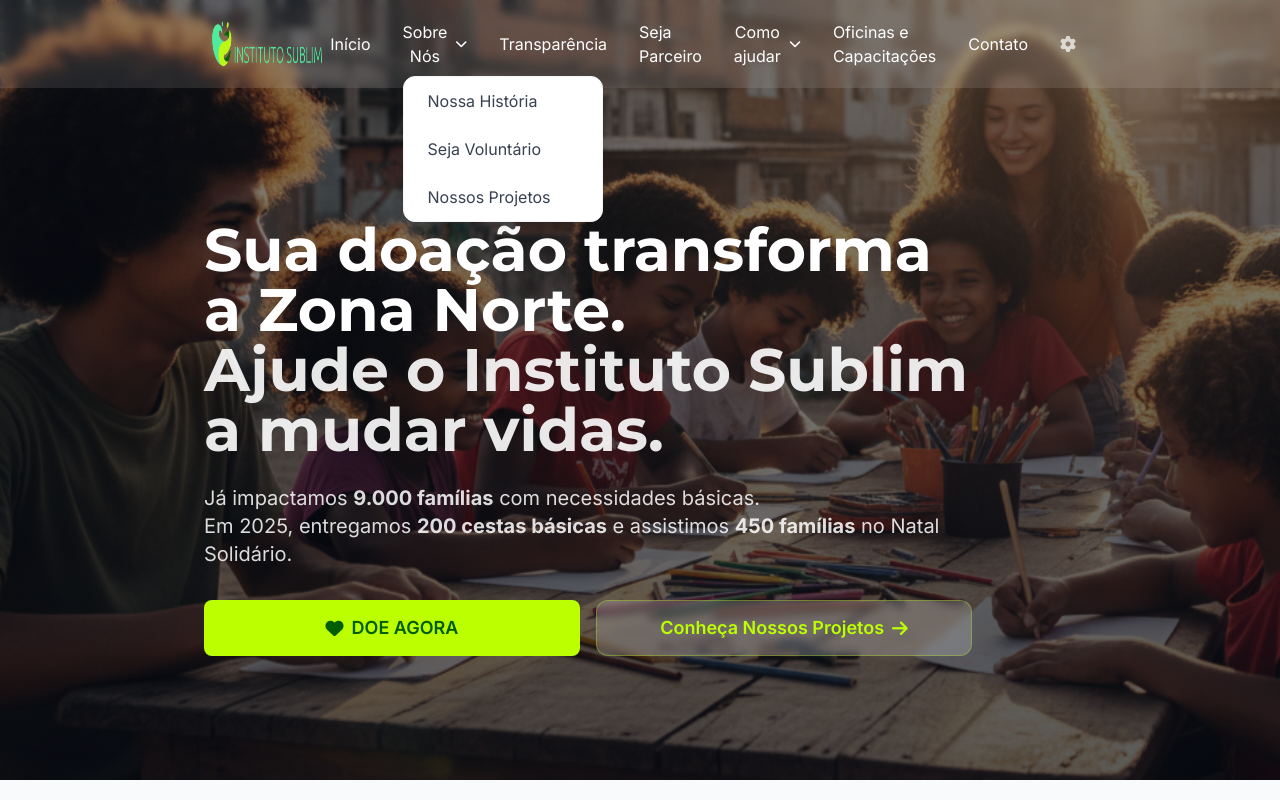
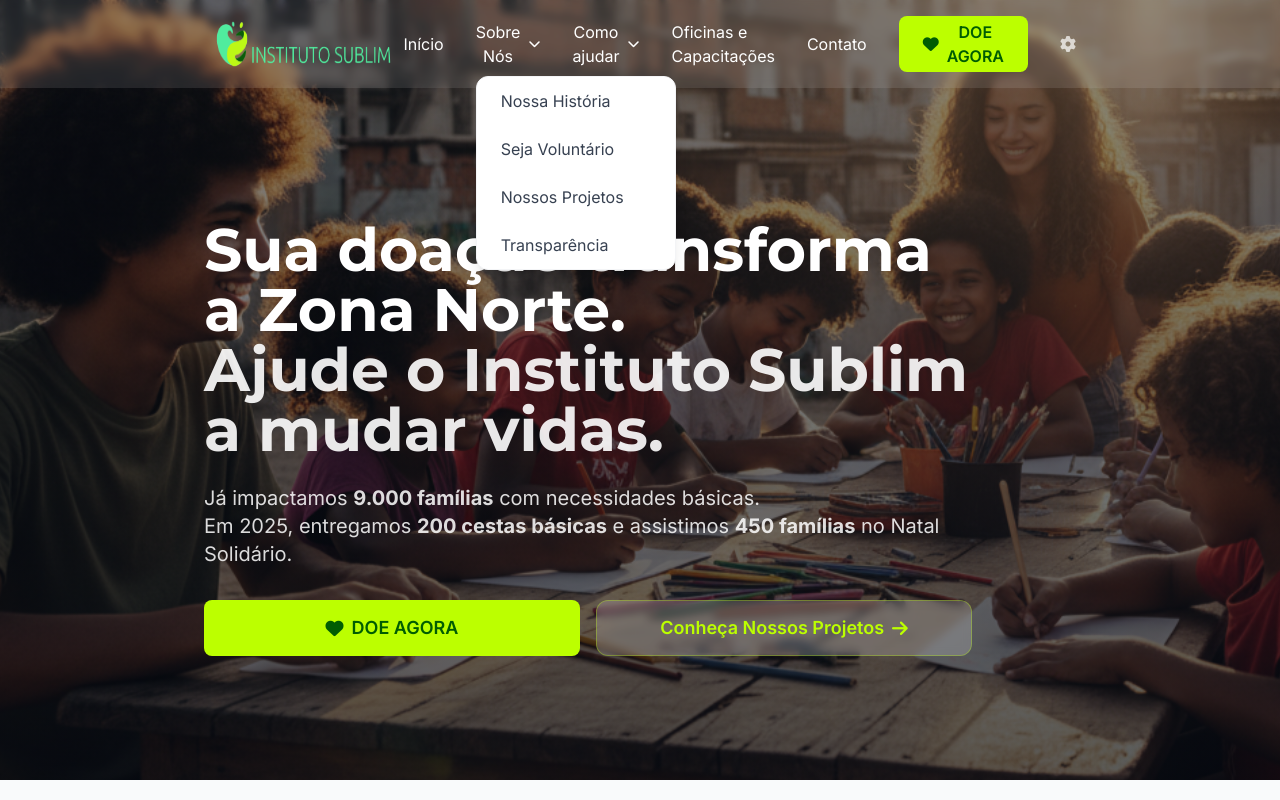
Before and after one commit to robsonsvicero/institutosublim, a React (Vite) app: page / in a window 1280 px wide. Both pictures are taken after a click on the button "Sobre Nós". Shown: the top 800 px of the page. Built offline with nearby package versions, Linux system fonts and the light colour scheme; no server answers; the database is empty; the HTML template or start-up script is replaced by a standard one.

Commit message:
feat: add SEO configuration to index and implement interactive Header component with dropdown menus

```diff
--- a/src/components/Header.jsx
+++ b/src/components/Header.jsx
@@ -42,12 +42,11 @@ export default function Header({ fixed = true, textColor }) {
           <div className="fixed min-w-[200px] bg-white rounded-xl shadow-lg border border-gray-100 transition-opacity z-[9999] opacity-100 pointer-events-auto" style={sobreNosBtnRef.current ? { left: sobreNosBtnRef.current.getBoundingClientRect().left, top: sobreNosBtnRef.current.getBoundingClientRect().bottom + 8 } : {}}>
             <Link to="/nossa-historia" onClick={handleLinkClick} className="block px-6 py-3 text-gray-700 hover:bg-primary-50 hover:text-primary-700 rounded-t-xl">Nossa História</Link>
             <Link to="/seja-voluntario" onClick={handleLinkClick} className="block px-6 py-3 text-gray-700 hover:bg-primary-50 hover:text-primary-700">Seja Voluntário</Link>
-            <Link to="/nossos-projetos" onClick={handleLinkClick} className="block px-6 py-3 text-gray-700 hover:bg-primary-50 hover:text-primary-700 rounded-b-xl">Nossos Projetos</Link>
+            <Link to="/nossos-projetos" onClick={handleLinkClick} className="block px-6 py-3 text-gray-700 hover:bg-primary-50 hover:text-primary-700">Nossos Projetos</Link>
+            <Link to="/transparencia" onClick={handleLinkClick} className="block px-6 py-3 text-gray-700 hover:bg-primary-50 hover:text-primary-700 rounded-b-xl">Transparência</Link>
           </div>, document.body)
         }
       </div>
-      <Link to="/transparencia" onClick={handleLinkClick} className={linkClass}>Transparência</Link>
-      <Link to="/seja-parceiro" onClick={handleLinkClick} className={linkClass}>Seja Parceiro</Link>
 
       <div className="relative group">
         <button ref={ajudaBtnRef} className={linkClass + ' flex items-center gap-2'} tabIndex={0} onClick={() => setAjudaSubmenuOpen(!ajudaSubmenuOpen)}>
@@ -57,13 +56,17 @@ export default function Header({ fixed = true, textColor }) {
           <div className="fixed min-w-[220px] bg-white rounded-xl shadow-lg border border-gray-100 transition-opacity z-[9999] opacity-100 pointer-events-auto" style={ajudaBtnRef.current ? { left: ajudaBtnRef.current.getBoundingClientRect().left, top: ajudaBtnRef.current.getBoundingClientRect().bottom + 8 } : {}}>
             <Link to="/doacao" onClick={handleLinkClick} className="block px-6 py-3 text-gray-700 hover:bg-primary-50 hover:text-primary-700 rounded-t-xl">Doação Única</Link>
             <Link to="/doacao-mensal" onClick={handleLinkClick} className="block px-6 py-3 text-gray-700 hover:bg-primary-50 hover:text-primary-700">Doação Mensal</Link>
-            <Link to="/doacao-bazar" onClick={handleLinkClick} className="block px-6 py-3 text-gray-700 hover:bg-primary-50 hover:text-primary-700 rounded-b-xl">Doação para Bazar</Link>
+            <Link to="/doacao-bazar" onClick={handleLinkClick} className="block px-6 py-3 text-gray-700 hover:bg-primary-50 hover:text-primary-700">Doação para Bazar</Link>
+            <Link to="/seja-parceiro" onClick={handleLinkClick} className="block px-6 py-3 text-gray-700 hover:bg-primary-50 hover:text-primary-700 rounded-b-xl">Seja Parceiro</Link>
           </div>, document.body)
         }
       </div>
 
       <Link to="/oficinas" onClick={handleLinkClick} className={linkClass}>Oficinas e Capacitações</Link>
       <Link to="/contato" onClick={handleLinkClick} className={linkClass}>Contato</Link>
+      <Link to="/doacao" onClick={handleLinkClick}>
+        <Button variant="primary" icon="fas fa-heart" >DOE AGORA</Button>
+      </Link>
       <Link
         to="/login"
         onClick={handleLinkClick}
@@ -88,11 +91,10 @@ export default function Header({ fixed = true, textColor }) {
                 <Link to="/nossa-historia" onClick={handleLinkClick} className="block py-2 text-gray-700">Nossa História</Link>
                 <Link to="/seja-voluntario" onClick={handleLinkClick} className="block py-2 text-gray-700">Seja Voluntário</Link>
                 <Link to="/nossos-projetos" onClick={handleLinkClick} className="block py-2 text-gray-700">Nossos Projetos</Link>
+                <Link to="/transparencia" onClick={handleLinkClick} className="block py-2 text-gray-700">Transparência</Link>
               </div>
             )}
           </div>
-          <Link to="/transparencia" onClick={handleLinkClick} className="text-xl font-medium text-[#8B8B8B] hover:text-primary-dark transition">Transparência</Link>
-          <Link to="/seja-parceiro" onClick={handleLinkClick} className="text-xl font-medium text-[#8B8B8B] hover:text-primary-dark transition">Seja Parceiro</Link>
 
           <div className="relative">
             <button className="text-header flex items-center gap-2 w-full py-3" onClick={() => setAjudaSubmenuOpen(!ajudaSubmenuOpen)} aria-label="Abrir submenu Como ajudar">Como ajudar <span className="fa fa-chevron-down text-xs"></span></button>
@@ -101,6 +103,7 @@ export default function Header({ fixed = true, textColor }) {
                 <Link to="/doacao" onClick={handleLinkClick} className="block py-2 text-gray-700">Doação Única</Link>
                 <Link to="/doacao-mensal" onClick={handleLinkClick} className="block py-2 text-gray-700">Doação Mensal</Link>
                 <Link to="/doacao-bazar" onClick={handleLinkClick} className="block py-2 text-gray-700">Doação para Bazar</Link>
+                <Link to="/seja-parceiro" onClick={handleLinkClick} className="block py-2 text-gray-700">Seja Parceiro</Link>
               </div>
             )}
           </div>
@@ -109,8 +112,8 @@ export default function Header({ fixed = true, textColor }) {
           <Link to="/contato" onClick={handleLinkClick} className="text-xl font-medium text-[#8B8B8B] hover:text-primary-dark transition">Contato</Link>
 
           <div className="mt-8 w-full max-w-xs">
-            <Link to="/doacao-mensal" onClick={handleLinkClick} className="w-full inline-flex items-center justify-center text-base py-4">
-              <Button variant="primary" icon="fas fa-heart">DOE MENSAL</Button>
+            <Link to="/doacao" onClick={handleLinkClick} className="w-full inline-flex items-center justify-center text-base py-4">
+              <Button variant="primary" icon="fas fa-heart">DOE AGORA</Button>
             </Link>
           </div>
           <Link
```
Also changed, not shown: 2 other files (tests, documents, lock files or other folders).
